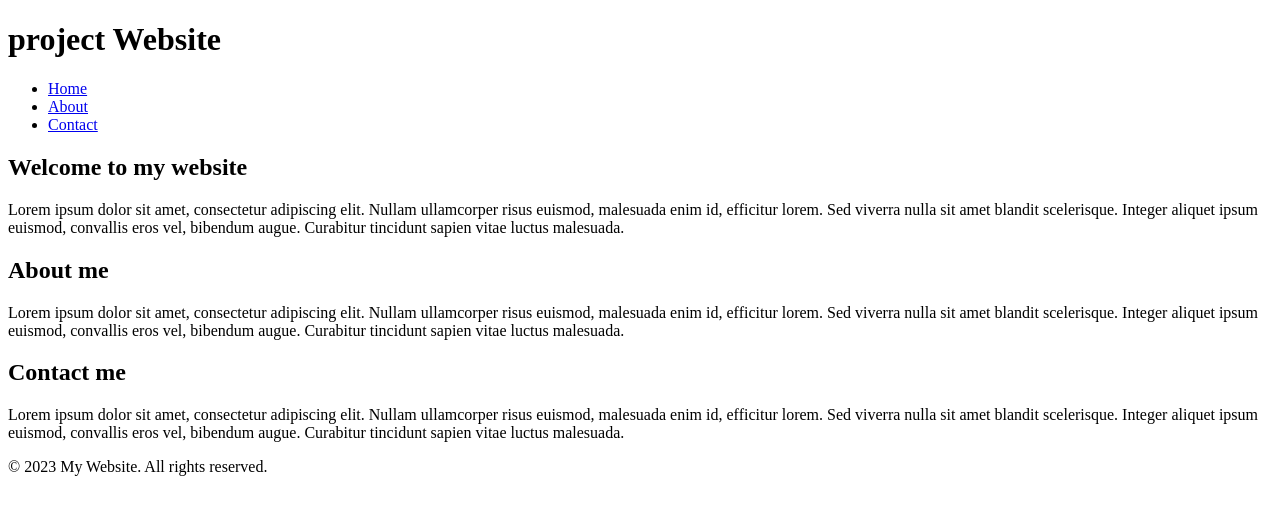
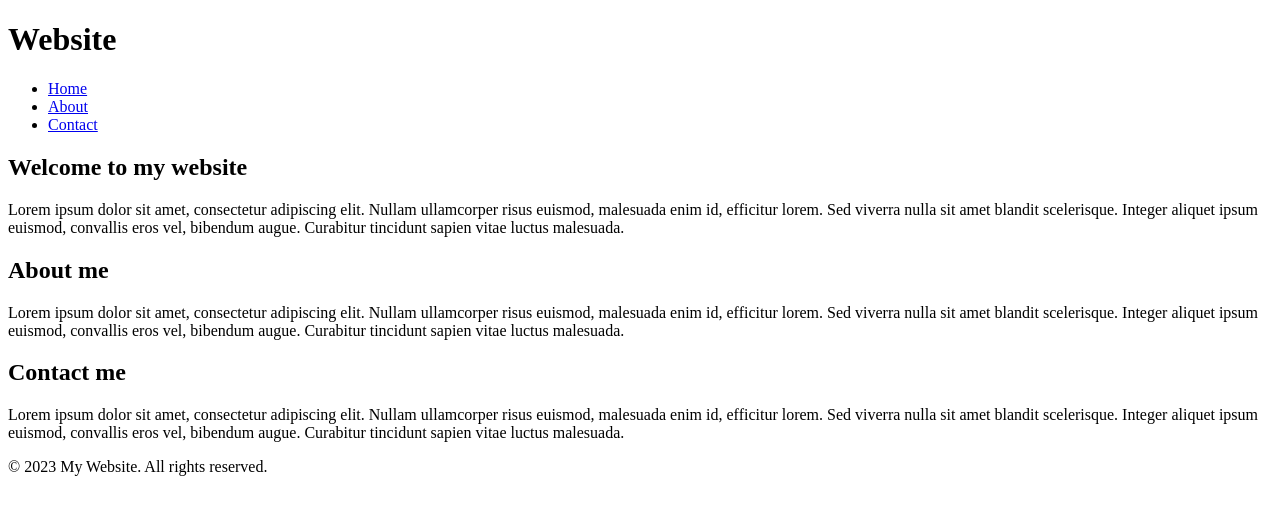
Before and after one commit to KxAliq/First-trial, a plain HTML site: page Project1Web/index.html in a window 1280 px wide. Drawn offline with Linux system fonts and the light colour scheme.

Commit message:
work in progress

```diff
--- a/Project1Web/index.html
+++ b/Project1Web/index.html
@@ -7,7 +7,7 @@
 </head>
 <body>
   <header>
-    <h1>project Website</h1>
+    <h1> Website</h1>
   </header>
 
   <nav>
```
